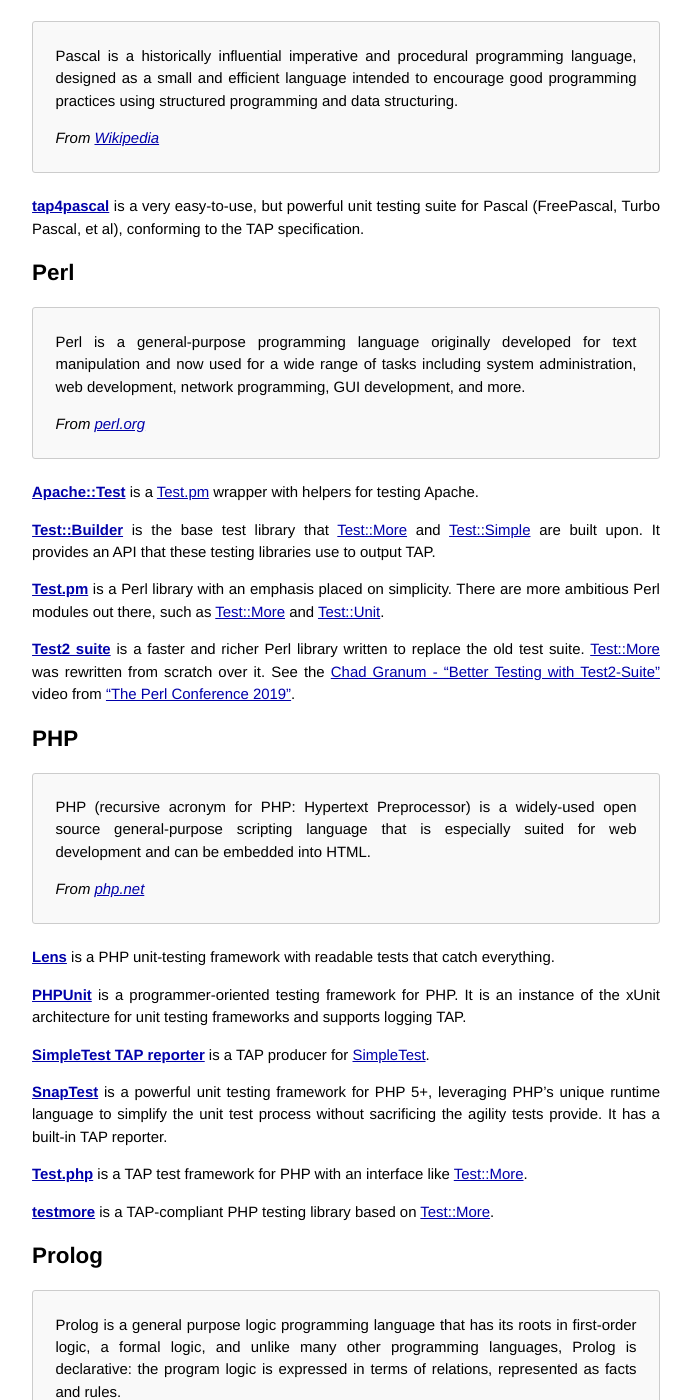
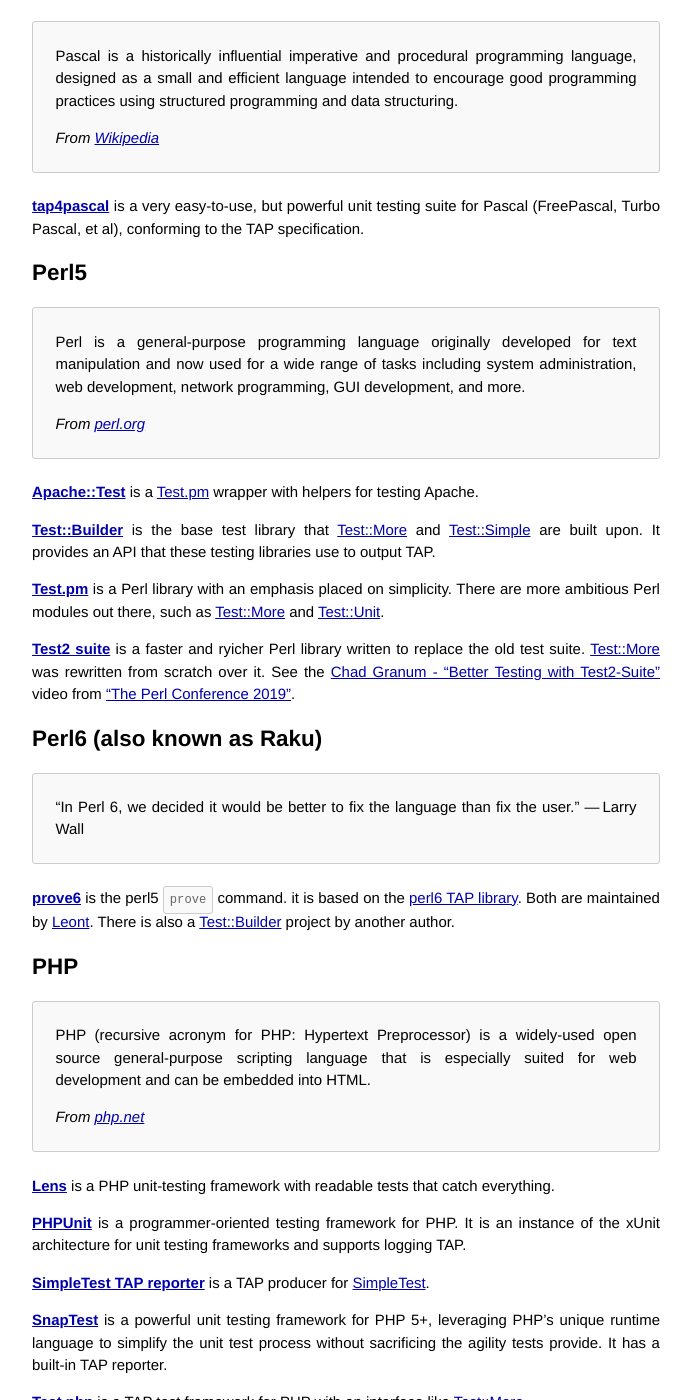
Before and after one commit to TestAnything/testanything.github.io, a Jekyll site: the page built from producers.md, in a window 1280 px wide and 1400 px high, scrolled down 7201 px. Shown: the whole window, without its empty margins (294-985 px from the left). Built offline with Jekyll 4.4.1, drawn with Linux system fonts in a browser that asks for light colours.

Commit message:
add perl6

```diff
--- a/producers.md
+++ b/producers.md
@@ -32,7 +32,8 @@
 [OCaml](#ocaml),
 [Omnis Studio](#omnis-studio),
 [Pascal](#pascal),
-[Perl](#perl),
+[Perl5](#perl5),
+[Perl6](#perl6),
 [PHP](#php),
 [Prolog](#prolog),
 [Python](#python),
@@ -384,7 +385,7 @@
 is a very easy-to-use, but powerful unit testing suite for Pascal
 (FreePascal, Turbo Pascal, et al), conforming to the TAP specification.
 
-## <a id="perl"></a> [Perl](#perl)
+## <a id="perl5"></a> [Perl5](#perl5)
 
 > Perl is a general-purpose programming language originally developed for
 > text manipulation and now used for a wide range of tasks including
@@ -409,11 +410,15 @@
 [Test::Unit](http://search.cpan.org/perldoc?Test%3A%3AUnit).
 
 **[Test2 suite](https://metacpan.org/release/Test2-Suite)** is a faster and
-richer Perl library written to replace the old test suite.
+ryicher Perl library written to replace the old test suite.
 [Test::More](http://perldoc.perl.org/Test/More.html) was rewritten from scratch over it. See the [Chad Granum - "Better Testing with Test2-Suite"](https://www.youtube.com/watch?v=JsZw8P_PCUg) video from ["The Perl Conference 2019"](https://perlconference.us/tpc-2019-pit/).
 
+## <a id="perl6"></a> [Perl6](#perl6) (also known as Raku)
 
+> "In Perl 6, we decided it would be better to fix the language than fix the user."
+> — Larry Wall
 
+**[prove6](https://modules.perl6.org/dist/App::Prove6:cpan:LEONT/META6.json)** is the perl5 `prove` command. it is based on the [perl6 TAP library](https://modules.perl6.org/dist/TAP:cpan:LEONT). Both are maintained by [Leont](https://modules.perl6.org/search/?q=author%3A%22LEONT%22). There is also a [Test::Builder](https://github.com/perl6-community-modules/p6-test-builder) project by another author.
 
 ## <a id="php"></a> [PHP](#php)
 
```
